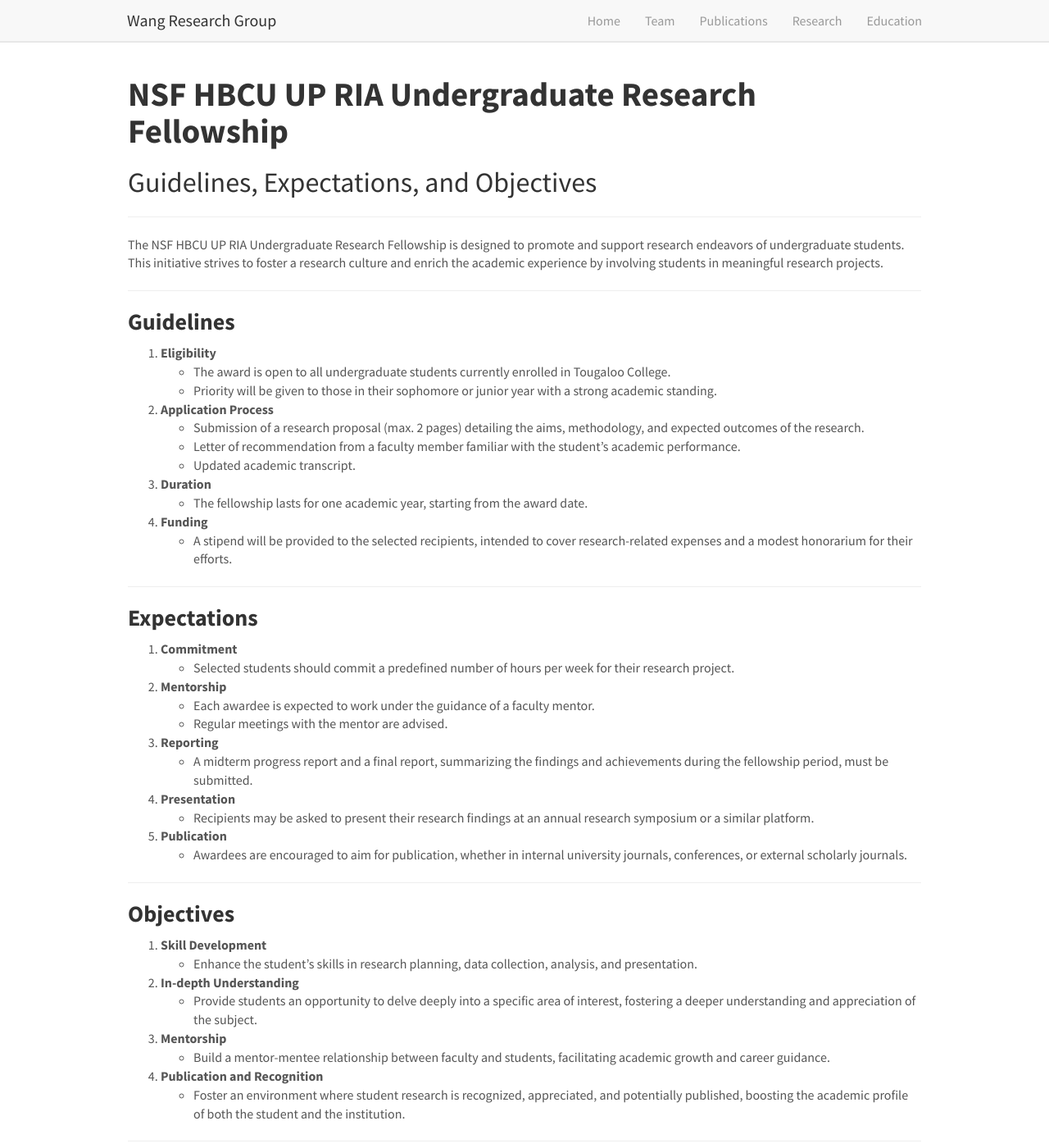
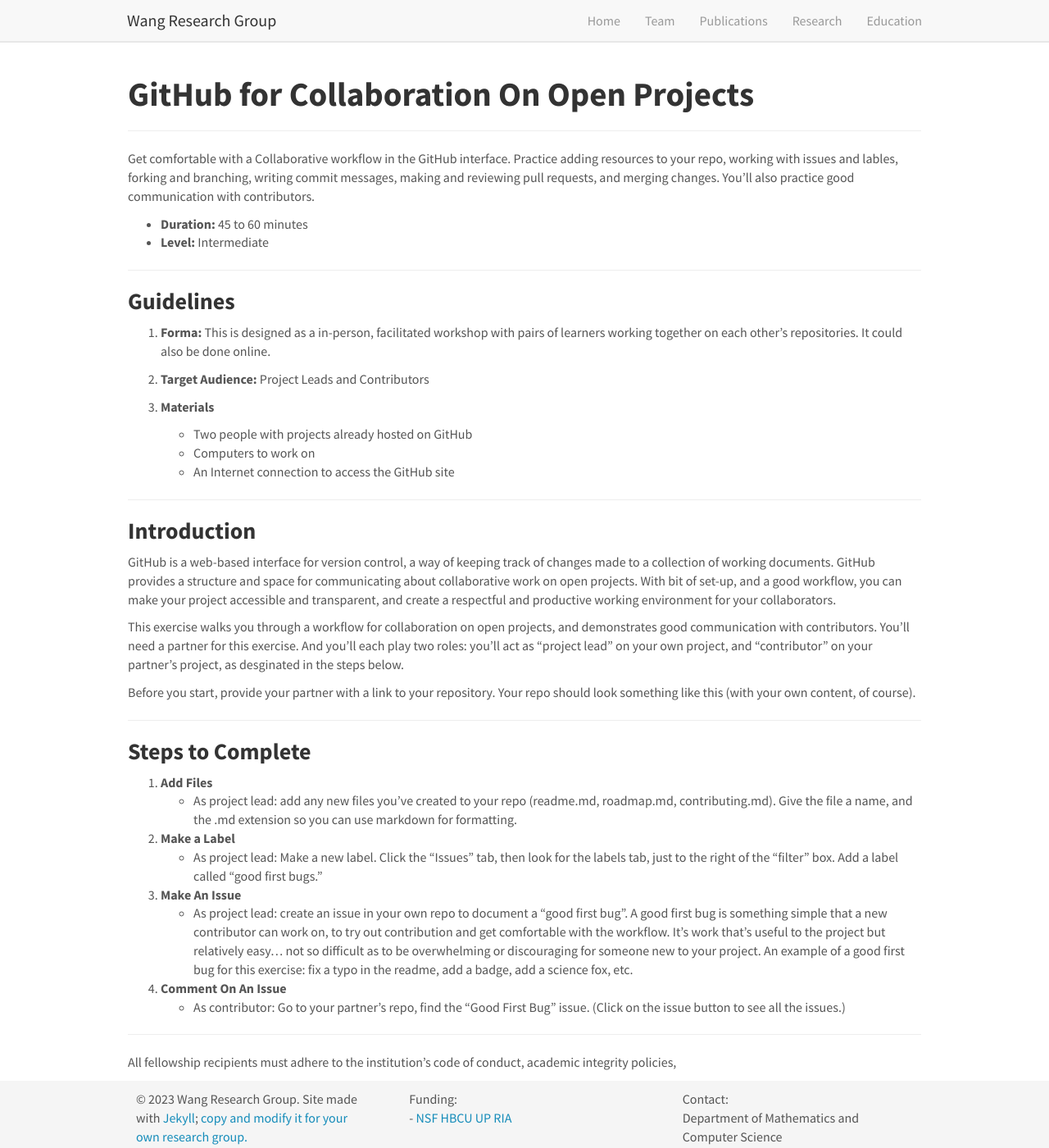
Before and after one commit to xiuquan0418/ResearchGroupWeb, a Jekyll site: the page built from _pages/GithubTutorials.md, in a window 1280 px wide and 1400 px high. Shown: the whole window at 82% size. Built offline with Jekyll 4.4.1, drawn with Linux system fonts in a browser that asks for light colours; nearby versions of some CDN libraries.

Commit message:
update github collaboration tutorials

```diff
--- a/_pages/GithubTutorials.md
+++ b/_pages/GithubTutorials.md
@@ -6,67 +6,53 @@ sitemap: false
 permalink: /GithubTutorials.html
 ---
 
-# **NSF HBCU UP RIA Undergraduate Research Fellowship**
-## Guidelines, Expectations, and Objectives
+# **GitHub for Collaboration On Open Projects**
 
 ---
 
-The NSF HBCU UP RIA Undergraduate Research Fellowship is designed to promote and support research endeavors of undergraduate students. This initiative strives to foster a research culture and enrich the academic experience by involving students in meaningful research projects.
+Get comfortable with a Collaborative workflow in the GitHub interface. Practice adding resources to your repo, working with issues and lables, forking and branching, writing commit messages, making and reviewing pull requests, and merging changes. You'll also practice good communication with contributors.
+
+- **Duration:** 45 to 60 minutes
+- **Level:** Intermediate
 
 ---
 
 ### **Guidelines**
 
-1. **Eligibility**
-   - The award is open to all undergraduate students currently enrolled in Tougaloo College.
-   - Priority will be given to those in their sophomore or junior year with a strong academic standing.
+1. **Forma:** This is designed as a in-person, facilitated workshop with pairs of learners working together on each other's repositories. It could also be done online.
 
-2. **Application Process**
-   - Submission of a research proposal (max. 2 pages) detailing the aims, methodology, and expected outcomes of the research.
-   - Letter of recommendation from a faculty member familiar with the student's academic performance.
-   - Updated academic transcript.
+2. **Target Audience:** Project Leads and Contributors
 
-3. **Duration**
-   - The fellowship lasts for one academic year, starting from the award date.
-
-4. **Funding**
-   - A stipend will be provided to the selected recipients, intended to cover research-related expenses and a modest honorarium for their efforts.
+3. **Materials**
+   - Two people with projects already hosted on GitHub
+   - Computers to work on
+   - An Internet connection to access the GitHub site
 
 ---
 
-### **Expectations**
+### **Introduction**
 
-1. **Commitment**
-   - Selected students should commit a predefined number of hours per week for their research project.
+ GitHub is a web-based interface for version control, a way of keeping track of changes made to a collection of working documents. GitHub provides a structure and space for communicating about collaborative work on open projects. With bit of set-up, and a good workflow, you can make your project accessible and transparent, and create a respectful and productive working environment for your collaborators.
 
-2. **Mentorship**
-   - Each awardee is expected to work under the guidance of a faculty mentor.
-   - Regular meetings with the mentor are advised.
+ This exercise walks you through a workflow for collaboration on open projects, and demonstrates good communication with contributors. You'll need a partner for this exercise. And you'll each play two roles: you'll act as "project lead" on your own project, and "contributor" on your partner's project, as desginated in the steps below.
 
-3. **Reporting**
-   - A midterm progress report and a final report, summarizing the findings and achievements during the fellowship period, must be submitted.
-
-4. **Presentation**
-   - Recipients may be asked to present their research findings at an annual research symposium or a similar platform.
-
-5. **Publication**
-   - Awardees are encouraged to aim for publication, whether in internal university journals, conferences, or external scholarly journals.
+ Before you start, provide your partner with a link to your repository. Your repo should look something like this (with your own content, of course).
 
 ---
 
-### **Objectives**
+### **Steps to Complete**
 
-1. **Skill Development**
-   - Enhance the student's skills in research planning, data collection, analysis, and presentation.
+1. **Add Files**
+   - As project lead: add any new files you've created to your repo (readme.md, roadmap.md, contributing.md). Give the file a name, and the .md extension so you can use markdown for formatting.
 
-2. **In-depth Understanding**
-   - Provide students an opportunity to delve deeply into a specific area of interest, fostering a deeper understanding and appreciation of the subject.
+2. **Make a Label**
+   - As project lead: Make a new label. Click the "Issues" tab, then look for the labels tab, just to the right of the "filter" box. Add a label called "good first bugs."
 
-3. **Mentorship**
-   - Build a mentor-mentee relationship between faculty and students, facilitating academic growth and career guidance.
+3. **Make An Issue**
+   - As project lead: create an issue in your own repo to document a "good first bug". A good first bug is something simple that a new contributor can work on, to try out contribution and get comfortable with the workflow. It's work that's useful to the project but relatively easy... not so difficult as to be overwhelming or discouraging for someone new to your project. An example of a good first bug for this exercise: fix a typo in the readme, add a badge, add a science fox, etc.
 
-4. **Publication and Recognition**
-   - Foster an environment where student research is recognized, appreciated, and potentially published, boosting the academic profile of both the student and the institution.
+4. **Comment On An Issue**
+   - As contributor: Go to your partner's repo, find the "Good First Bug" issue. (Click on the issue button to see all the issues.)
 
 ---
 
```
